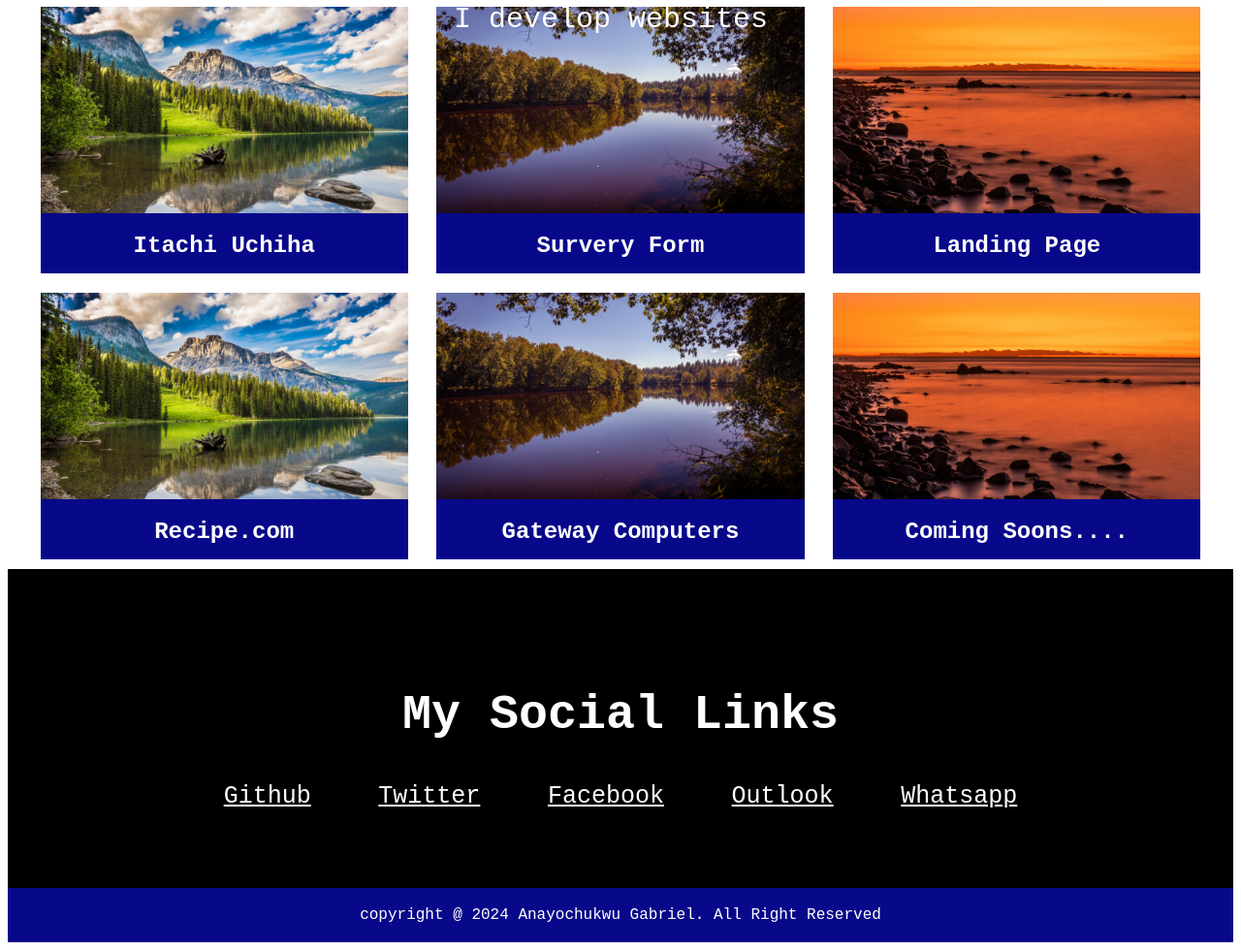
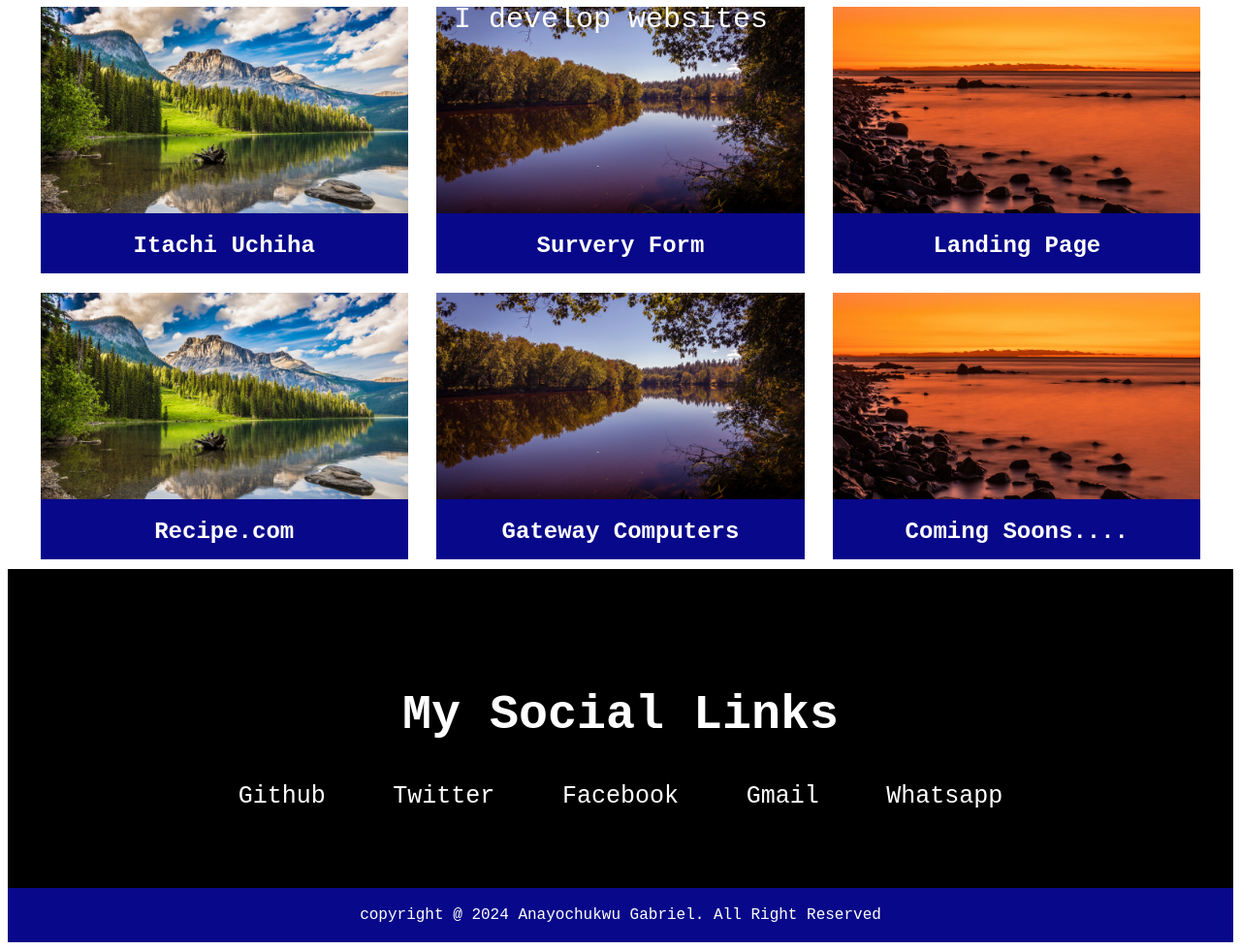
Before and after one commit to gabeman41/project, a plain HTML site: page index.html in a window 1280 px wide. Shown: the part 524-1504 px from the top of the page at 97% size. Drawn offline with Linux system fonts and the light colour scheme.

Commit message:
adding my media links, changed the color of "my project"

```diff
--- a/index.html
+++ b/index.html
@@ -3,7 +3,7 @@
 <head>
     <meta charset="UTF-8">
     <meta name="viewport" content="width=device-width, initial-scale=1.0">
-    <title>Document</title>
+    <title>My Portfolio</title>
     <link rel="stylesheet" href="styles.css">
     </head>
 
@@ -66,11 +66,11 @@
                 <h1>My Social Links</h1>
             </div>
             <div class="social_links">
-                <a href="">Github</a>
-                <a href="">Twitter</a>
+                <a href="https://github.com/gabeman41" target="_blank">Github</a>
+                <a href="https://Twitter.com/Gabeman3930" target="_blank">Twitter</a>
                 <a href="">Facebook</a>
-                <a href="">Outlook</a>
-                <a href="">Whatsapp</a>
+                <a href="mailto:gabeman4108@gmail.com" target="_blank">Gmail</a>
+                <a href="https:wa.me/+2349073741389" target="_blank">Whatsapp</a>
             </div>
         </section>
     </main>
--- a/styles.css
+++ b/styles.css
@@ -74,6 +74,7 @@ header {
 }
 .pro h1 {
     font-size: 60px;
+    color: rgb(8, 8, 138);
 }
 
 .content {
@@ -121,10 +122,11 @@ header {
     margin: 30px;
     font-size: 25px;
     color: white;
+    text-decoration: none;
 }
 
 .social_links a:hover {
-    text-decoration: overline;
+    text-decoration: underline;
 }
 .copy_right {
     background-color:rgb(8, 8, 138) ;
```
